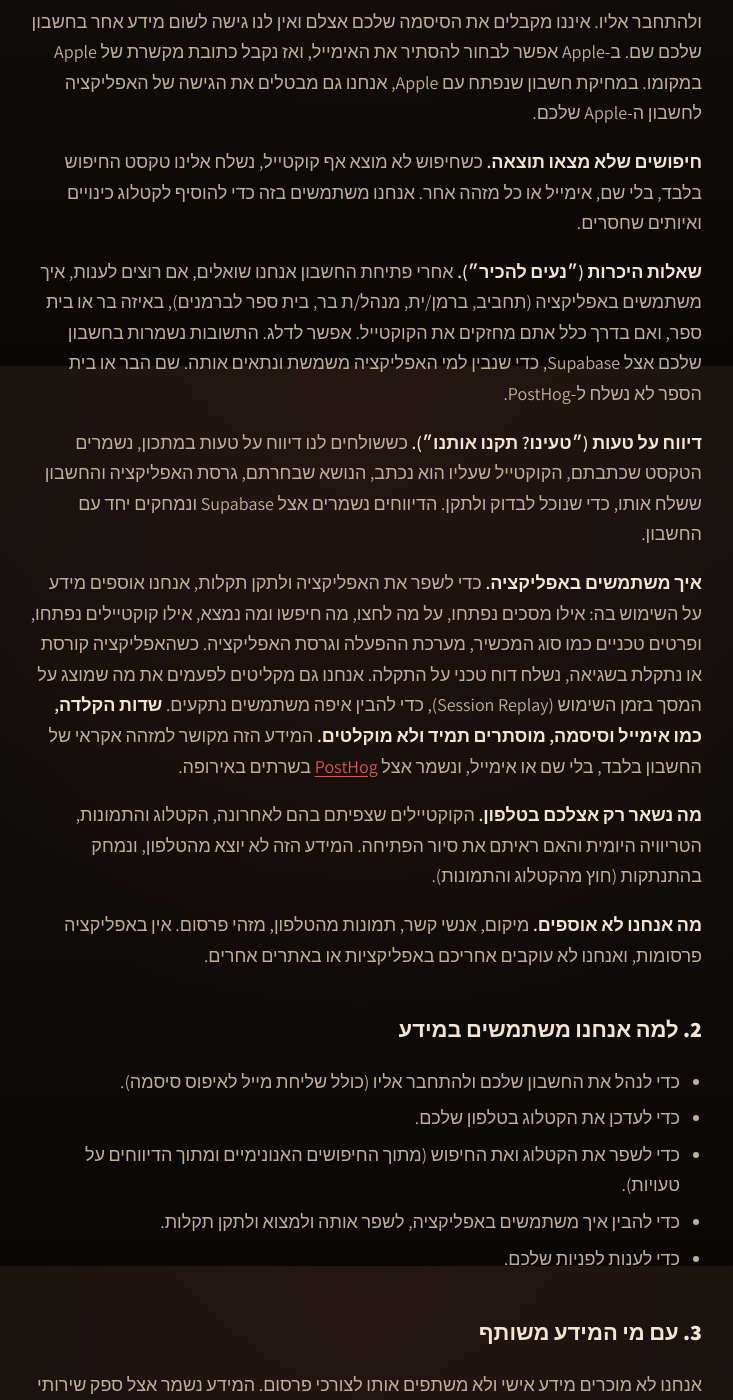
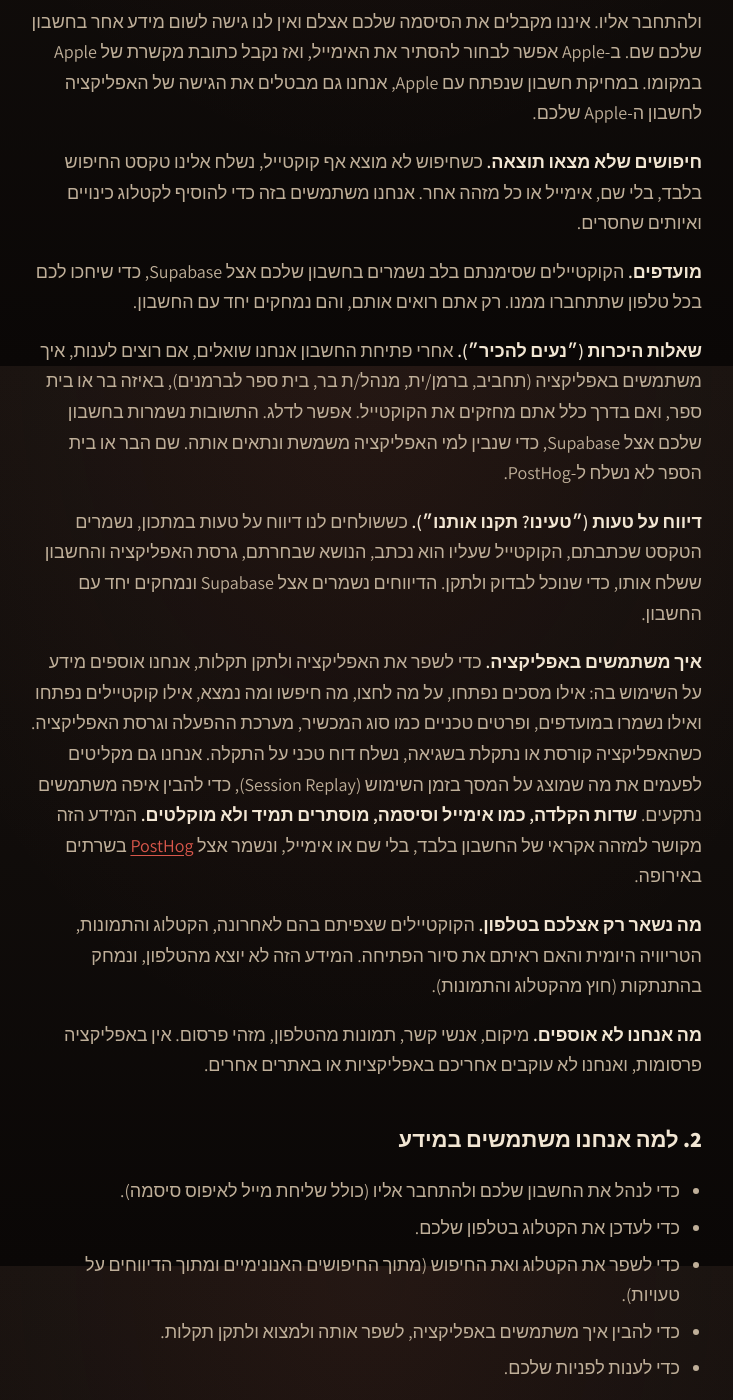
Before and after one commit to oriamram/barmenti-site, a Jekyll site: the page built from privacy.md, in a window 1280 px wide and 1400 px high, scrolled down 534 px. Shown: the whole window, without its empty margins (274-1007 px from the left). Built offline with Jekyll 4.4.1, drawn with Linux system fonts in a browser that asks for light colours; some of the changed text lies outside the part shown.

Commit message:
Privacy policy: favorites saved to the account

```diff
--- a/privacy.md
+++ b/privacy.md
@@ -19,11 +19,13 @@
 
 **חיפושים שלא מצאו תוצאה.** כשחיפוש לא מוצא אף קוקטייל, נשלח אלינו טקסט החיפוש בלבד, בלי שם, אימייל או כל מזהה אחר. אנחנו משתמשים בזה כדי להוסיף לקטלוג כינויים ואיותים שחסרים.
 
+**מועדפים.** הקוקטיילים שסימנתם בלב נשמרים בחשבון שלכם אצל Supabase, כדי שיחכו לכם בכל טלפון שתתחברו ממנו. רק אתם רואים אותם, והם נמחקים יחד עם החשבון.
+
 **שאלות היכרות (״נעים להכיר״).** אחרי פתיחת החשבון אנחנו שואלים, אם רוצים לענות, איך משתמשים באפליקציה (תחביב, ברמן/ית, מנהל/ת בר, בית ספר לברמנים), באיזה בר או בית ספר, ואם בדרך כלל אתם מחזקים את הקוקטייל. אפשר לדלג. התשובות נשמרות בחשבון שלכם אצל Supabase, כדי שנבין למי האפליקציה משמשת ונתאים אותה. שם הבר או בית הספר לא נשלח ל-PostHog.
 
 **דיווח על טעות (״טעינו? תקנו אותנו״).** כששולחים לנו דיווח על טעות במתכון, נשמרים הטקסט שכתבתם, הקוקטייל שעליו הוא נכתב, הנושא שבחרתם, גרסת האפליקציה והחשבון ששלח אותו, כדי שנוכל לבדוק ולתקן. הדיווחים נשמרים אצל Supabase ונמחקים יחד עם החשבון.
 
-**איך משתמשים באפליקציה.** כדי לשפר את האפליקציה ולתקן תקלות, אנחנו אוספים מידע על השימוש בה: אילו מסכים נפתחו, על מה לחצו, מה חיפשו ומה נמצא, אילו קוקטיילים נפתחו, ופרטים טכניים כמו סוג המכשיר, מערכת ההפעלה וגרסת האפליקציה. כשהאפליקציה קורסת או נתקלת בשגיאה, נשלח דוח טכני על התקלה. אנחנו גם מקליטים לפעמים את מה שמוצג על המסך בזמן השימוש (Session Replay), כדי להבין איפה משתמשים נתקעים. **שדות הקלדה, כמו אימייל וסיסמה, מוסתרים תמיד ולא מוקלטים.** המידע הזה מקושר למזהה אקראי של החשבון בלבד, בלי שם או אימייל, ונשמר אצל [PostHog](https://posthog.com) בשרתים באירופה.
+**איך משתמשים באפליקציה.** כדי לשפר את האפליקציה ולתקן תקלות, אנחנו אוספים מידע על השימוש בה: אילו מסכים נפתחו, על מה לחצו, מה חיפשו ומה נמצא, אילו קוקטיילים נפתחו ואילו נשמרו במועדפים, ופרטים טכניים כמו סוג המכשיר, מערכת ההפעלה וגרסת האפליקציה. כשהאפליקציה קורסת או נתקלת בשגיאה, נשלח דוח טכני על התקלה. אנחנו גם מקליטים לפעמים את מה שמוצג על המסך בזמן השימוש (Session Replay), כדי להבין איפה משתמשים נתקעים. **שדות הקלדה, כמו אימייל וסיסמה, מוסתרים תמיד ולא מוקלטים.** המידע הזה מקושר למזהה אקראי של החשבון בלבד, בלי שם או אימייל, ונשמר אצל [PostHog](https://posthog.com) בשרתים באירופה.
 
 **מה נשאר רק אצלכם בטלפון.** הקוקטיילים שצפיתם בהם לאחרונה, הקטלוג והתמונות, הטריוויה היומית והאם ראיתם את סיור הפתיחה. המידע הזה לא יוצא מהטלפון, ונמחק בהתנתקות (חוץ מהקטלוג והתמונות).
 
```
Also changed, not shown: other parts of privacy.md (+2 -2 lines).
